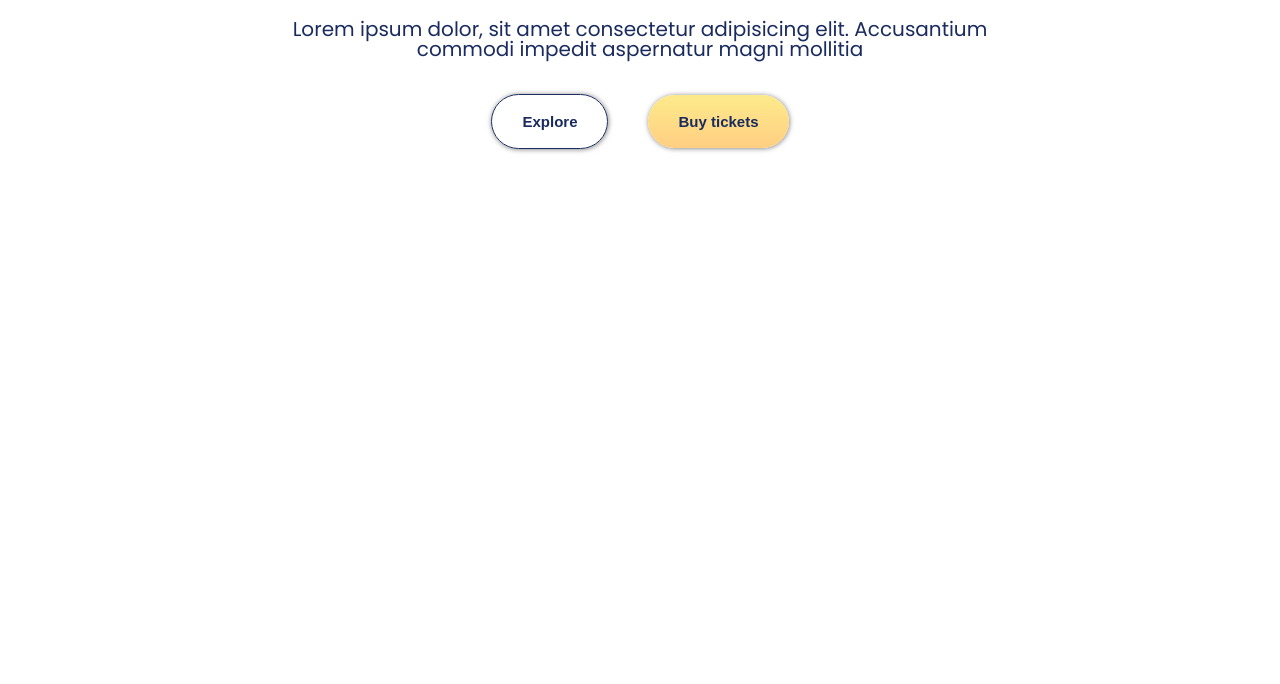
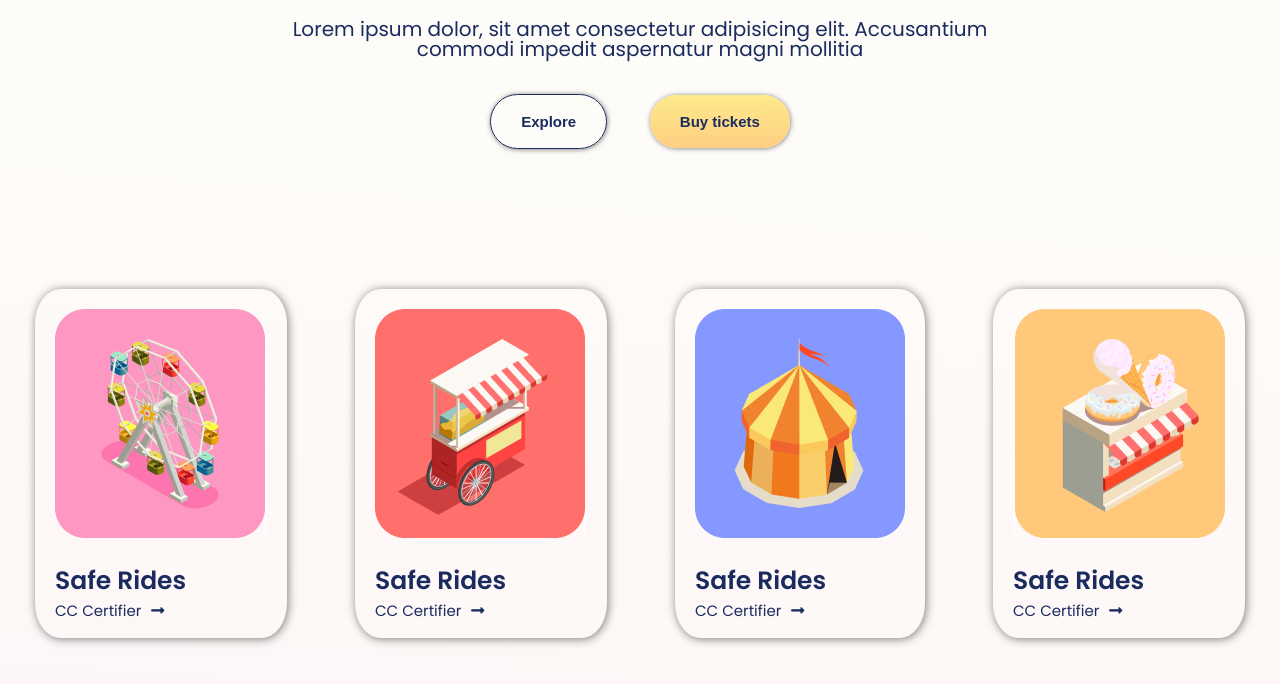
Before and after one commit to TienTruong9x/Playground-FontEnd, a plain HTML site: page index.html in a window 1280 px wide. Shown: the part 290-974 px from the top of the page. Before the commit the page ends 800 px from the top, so only its background shows below. Drawn offline with Linux system fonts and the light colour scheme.

Commit message:
middle-box

```diff
--- a/index.html
+++ b/index.html
@@ -42,16 +42,58 @@
           </nav>
         </div>
       </header>
+
       <div class="banner">
         <div class="container banner_inner">
           <h1 class="banner_title">The Kids playground</h1>
-          <p class="banner_descript">Lorem ipsum dolor, sit amet consectetur adipisicing elit. Accusantium commodi impedit aspernatur magni mollitia</p>
+          <p class="banner_descript">
+            Lorem ipsum dolor, sit amet consectetur adipisicing elit.
+            Accusantium commodi impedit aspernatur magni mollitia
+          </p>
           <div class="banner_action">
             <button class="btn">Explore</button>
             <button class="btn btn-primary">Buy tickets</button>
           </div>
         </div>
       </div>
+
+      <section class="middle">
+        <div class="container middle_inner">
+          <div class="middle_box">
+            <img src="images/img1.png" alt="" class="middle_box-img" />
+            <h3 class="middle_box-title">Safe Rides</h3>
+            <div class="middle_box-link">
+              <a href="#" class="">CC Certifier </a>
+              <i class="fas fa-long-arrow-alt-right"></i>
+            </div>
+          </div>
+          <div class="middle_box">
+            <img src="images/img2.png" alt="" class="middle_box-img" />
+            <h3 class="middle_box-title">Safe Rides</h3>
+            <div class="middle_box-link">
+              <a href="#" class="">CC Certifier </a>
+              <i class="fas fa-long-arrow-alt-right"></i>
+            </div>
+          </div>
+          <div class="middle_box">
+            <img src="images/img3.png" alt="" class="middle_box-img" />
+            <h3 class="middle_box-title">Safe Rides</h3>
+            <div class="middle_box-link">
+              <a href="#" class="">CC Certifier </a>
+              <i class="fas fa-long-arrow-alt-right"></i>
+            </div>
+          </div>
+          <div class="middle_box">
+            <img src="images/img4.png" alt="" class="middle_box-img" />
+            <h3 class="middle_box-title">Safe Rides</h3>
+            <div class="middle_box-link">
+              <a href="#" class="">CC Certifier </a>
+              <i class="fas fa-long-arrow-alt-right"></i>
+            </div>
+          </div>
+        </div>
+      </section>
+      <section class="featrure"></section>
     </div>
   </body>
 </html>
--- a/style.scss
+++ b/style.scss
@@ -7,6 +7,7 @@ html {
   -webkit-box-sizing: border-box;
   font-family: "Poppins", sans-serif;
   color: $text-color;
+  background-color: #fdfcf8;
 }
 
 img {
@@ -47,16 +48,20 @@ a {
   box-shadow: 0.5px 0.5px 0.5rem rgba(0, 0, 0, 0.5);
   margin: 0 2rem;
   color: $text-color;
-  transition: all .25s;
-  &:hover{
-    opacity: .8;
+  transition: all 0.25s;
+  &:hover {
+    color: $primary-color;
   }
 }
 
 .btn-primary {
   background: linear-gradient(to top, #ffcf82 0%, #fdea8b 100%);
   border: none;
-
+  transition: all 0.25s;
+  &:hover {
+    color: $text-color;
+    background: linear-gradient(260deg, #ffcf82 0%, #fdea8b 100%);
+  }
 }
 
 .header {
@@ -114,3 +119,34 @@ a {
     padding-bottom: 3.5rem;
   }
 }
+
+.middle {
+  background: rgb(253, 252, 248);
+  background: linear-gradient(
+    184deg,
+    rgba(253, 252, 248, 1) 0%,
+    rgba(254, 246, 247, 1) 100%
+  );
+  &_inner {
+    padding: 14rem 0;
+    @include flex(center, space-between);
+  }
+  &_box {
+    padding: 2rem;
+    border-radius: 10%;
+    box-shadow: 1px 1px 1rem rgba(0, 0, 0, 0.5);
+    &-title {
+      margin-top: 3rem;
+      margin-bottom: 1rem;
+      font-size: 2.5rem;
+      font-weight: 600;
+    }
+    &-link {
+      font-size: 1.5rem;
+      @include flex(center, flex-start);
+      & a {
+        padding-right: 1rem;
+      }
+    }
+  }
+}
```
Also changed, not shown: style.css, 1 other file.
